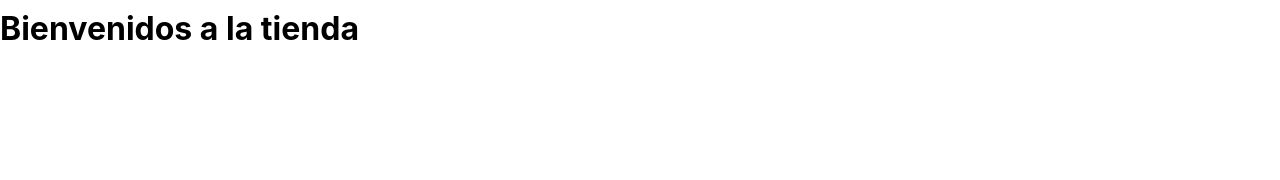
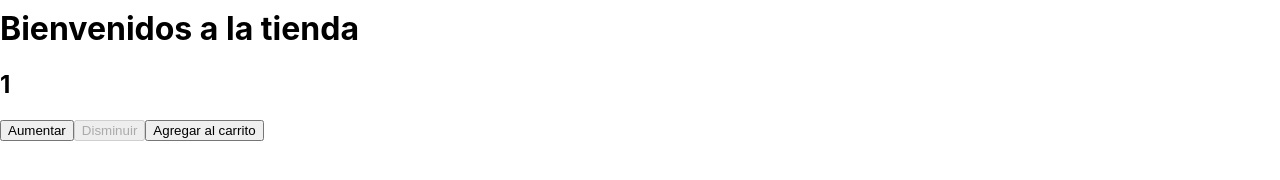
Before and after one commit to lab0303/React_Coderhouse, a React (Create React App) app: page / in a window 1280 px wide. Shown: the part 312-492 px from the top of the page. Built offline with nearby package versions, Linux system fonts and the light colour scheme.

Commit message:
agregando contador con boton

```diff
--- /dev/null
+++ b/src/Components/ItemCount.js
@@ -0,0 +1,33 @@
+import React, { useState } from 'react'
+
+const ItemCount = ({stock, initial}) => {
+
+    const [contador, setContador] = useState(initial);
+
+
+    function sumar(){
+        setContador(contador + 1);
+    }
+
+    function restar(){
+        setContador(contador - 1);
+    }
+
+    function agregarCarrito(){
+        alert(`Agregaste ${contador} elemento(s) al carrito`)
+    }
+  return (
+    <>
+    <h2>
+       {contador}
+    </h2>
+    <div>
+        <button disabled={(contador == stock || stock == 0)? true:false} onClick={sumar}>Aumentar</button>
+        <button disabled={(contador == initial || stock == 0)? true:false} onClick={restar}>Disminuir</button>
+        <button disabled={(stock == 0)? true:false} onClick={agregarCarrito}>Agregar al carrito</button>
+    </div>
+    </>
+  )
+}
+
+export default ItemCount
--- a/src/Components/ItemListContainer.js
+++ b/src/Components/ItemListContainer.js
@@ -1,8 +1,12 @@
 import React from 'react'
+import ItemCount from './ItemCount'
 
 const ItemListContainer = ({greeting}) => {
   return (
+    <>
     <h1>{greeting}</h1>
+    <ItemCount stock={5} initial={1}/>
+    </>
 
   )
 }
```
